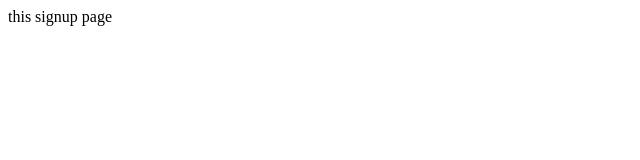
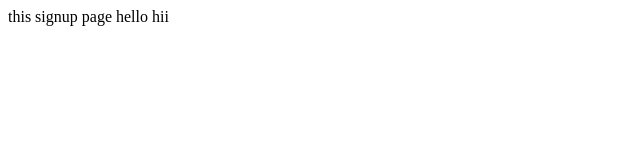
Before and after one commit to parthp2/Trucker-demo, a plain HTML site: page src/signup/signup.html in a window 1280 px wide. Shown: the full height of the page, 0-640 px from the left. Drawn offline with Linux system fonts and the light colour scheme.

Commit message:
signup page 2

```diff
--- a/src/signup/signup.html
+++ b/src/signup/signup.html
@@ -6,7 +6,7 @@
 </head>
 
 <body>
-this signup page
+this signup page hello hii
 </body>
 
 </html>
```
